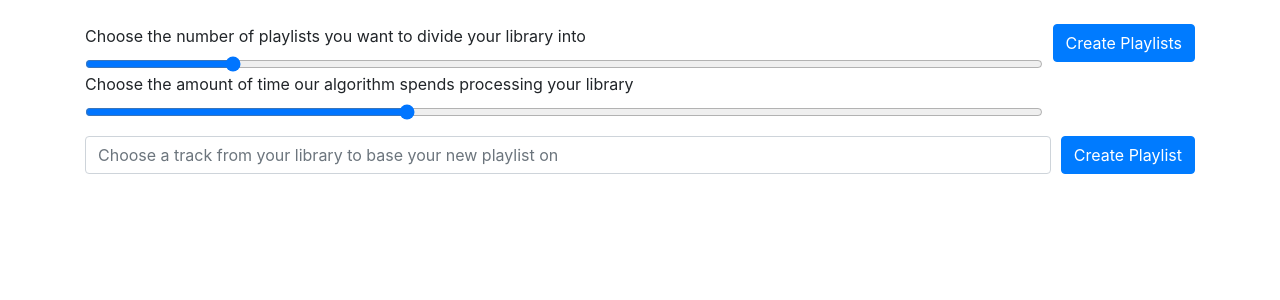
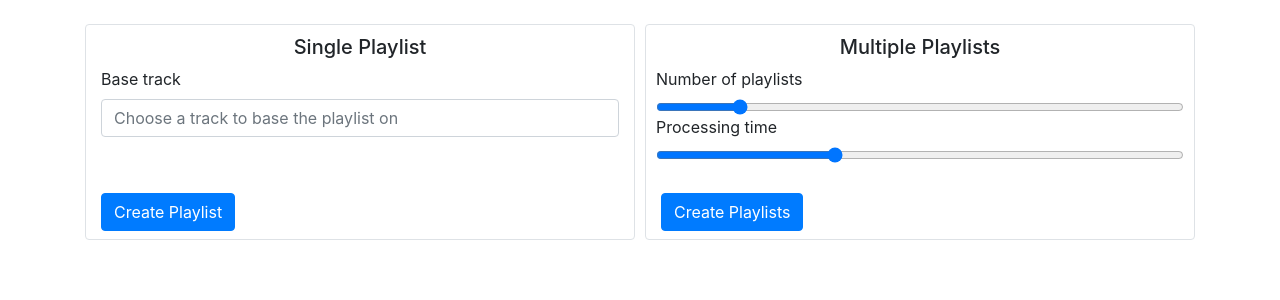
Before and after one commit to sampeters747/spotify-sorter, a Flask app: template web/templates/demo.html in a window 1280 px wide. Shown: the part 56-356 px from the top of the page. Run offline with Flask 2, Linux system fonts and the light colour scheme; the template is opened without the code that fills it, so the values that code supplies are empty; some libraries are stand-ins or nearby versions.

Commit message:
Tweaked display of forms on demo page

```diff
--- a/web/config_app.py
+++ b/web/config_app.py
@@ -22,6 +22,6 @@ class Config:
             'loudness', 'speechiness', 'valence', 'key', 'tempo', 'mode']
 
     PLAYLIST_NAME_FILEPATH = 'playlist_names.txt'
-    DEFAULT_USER = 'what'
+    DEFAULT_USER = '5ayem'
 app = Flask("__main__")
 app.config.from_object(Config)
--- a/web/routes.py
+++ b/web/routes.py
@@ -126,6 +126,7 @@ def show_tracks():
         return jsonify(resp_dict)
     else:
         default_user = models.User.query.filter_by(display_name=Config.DEFAULT_USER).first()
+        app.logger.info(default_user)
         resp_dict['status'] = True
         resp_dict['tracks'] = [t.serialize() for t in default_user.tracks]
         return jsonify(resp_dict)
--- /dev/null
+++ b/web/static/demo.css
@@ -0,0 +1,11 @@
+.positionSubmitButton
+{
+    align-self: center;
+    position: absolute;
+    bottom: 0px;
+}
+.extraFormPadding
+{
+    margin-bottom: 25px;
+    padding-bottom: 25px;
+}
--- a/web/templates/demo.html
+++ b/web/templates/demo.html
@@ -5,6 +5,7 @@
 		<meta name="description" content="Demo page for spotify-sorter project">
 		<meta name="author" content="Sam Peters">
 		<title> Spotify Sorter Demo </title>
+		<link rel="stylesheet" type="text/css" href="{{ url_for('static', filename='demo.css') }}">
 		<link rel="stylesheet" href="https://stackpath.bootstrapcdn.com/bootstrap/4.5.0/css/bootstrap.min.css" integrity="sha384-9aIt2nRpC12Uk9gS9baDl411NQApFmC26EwAOH8WgZl5MYYxFfc+NcPb1dKGj7Sk" crossorigin="anonymous">
 		<script
 		       src="https://ajax.googleapis.com/ajax/libs/jquery/1.11.3/jquery.min.js">
@@ -31,34 +32,35 @@
 		</nav>
 
 		<main role="main" class="container">
+		<div class="container">
+			<div class="row">
+				<div style="padding-bottom: 60px; margin-right: 5px; padding-top: 10px; margin-bottom: 10px" class="col w-100 border rounded">
+					<h5 style="text-align: center">Single Playlist</h5>
+					<form id="playlist_form">
+								<label for="seed_track_input">Base track</label>
+								<input id="seed_track_input" name="seed_track_input" class="form-control mb-2" placeholder="Choose a track to base the playlist on" list="user_tracks">
+								<datalist id="user_tracks"></datalist>
+					</form>
+					<input type="submit" id="submit_button" class="btn btn-primary mb-2 positionSubmitButton" value="Create Playlist">
+				</div>
+				<div style="padding-bottom: 60px; margin-left: 5px; padding-top: 10px; margin-bottom: 10px;" class="col w-100 border rounded">
+					<h5 style="text-align: center">Multiple Playlists</h5>
+					<form id="cluster_form">
+						<div id="form-section" class="form-row">
+								<label for="formPlaylistNumberRange">Number of playlists</label>
+								<input type="range" name="cluster_number" class="form-control-range" id="formPlaylistNumberRange" min="3" max="50" value="10">
+								<label for="formControlRange">Processing time</label>
+								<input type="range" name="repetition_number" class="form-control-range" id="formControlRange" min="0" max="30" value="10">
+						</div>
+					</form>
+					<input type="submit" id="cluster_submit_button" class="btn btn-primary mb-2 positionSubmitButton" value="Create Playlists">
 
-		<form id="cluster_form">
-		<div id="form-section" class="form-row">
-			<div class="col">
-			<label for="formPlaylistNumberRange">Choose the number of playlists you want to divide your library into</label>
-			<input type="range" name="cluster_number" class="form-control-range" id="formPlaylistNumberRange" min="3" max="50" value="10">
-			<label for="formControlRange">Choose the amount of time our algorithm spends processing your library</label>
-			<input type="range" name="repetition_number" class="form-control-range" id="formControlRange" min="0" max="30" value="10">
+				</div>
 			</div>
 
-			<div class="col-auto">
-			<input type="submit" id="cluster_submit_button" class="btn btn-primary mb-2" value="Create Playlists">
-			</div>
+
+
 		</div>
-		</form>
-		<form id="playlist_form">
-		<div id="form-section" class="form-row">
-			<div class="col">
-			<input id="seed_track_input" name="seed_track_input" class="form-control mb-2" placeholder="Choose a track from your library to base your new playlist on" list="user_tracks">
-			<datalist id="user_tracks"></datalist>
-			</div>
-
-			<div class="col-auto">
-			<input type="submit" id="submit_button" class="btn btn-primary mb-2" value="Create Playlist">
-			</div>
-		</div>
-		</form>
-
 		<div id="playlists_view" >
 		</div>
 		</main>
@@ -158,3 +160,4 @@ $(document).ready(function(){
 
 </script>
 	</body>
+</html>
```
